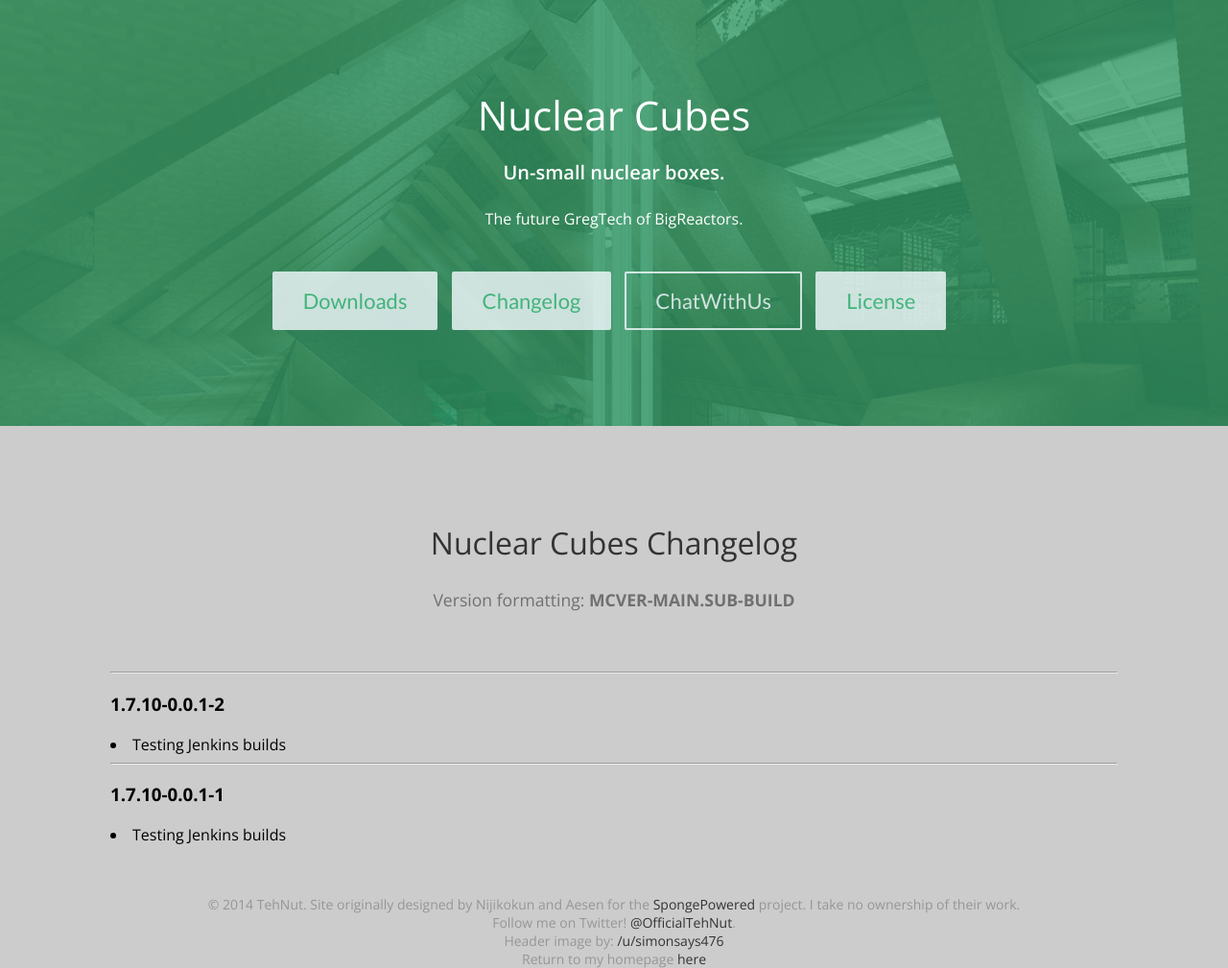
After one commit to TehNut/tehnut.info, a PHP site: page /nc/changelog/index.php in a window 1280 px wide. The commit adds this page. Shown: the whole page at 96% size. Run offline with PHP 8.4, Linux system fonts and the light colour scheme; some libraries are stand-ins or nearby versions.

Commit message:
Add NC page, add Mods page

```diff
--- a/include/header.php
+++ b/include/header.php
@@ -6,7 +6,7 @@
           		<h2>The boring, mean wannabe developer.</h2><br />
                 	Nicholas Ignoffo<br />
 
-			<a href="/rarm/" class="btn btn-large btn-full"><span class="icon ion-settings">  </span>Redstone Armory</a>
+			<a href="/mods/" class="btn btn-large btn-full"><span class="icon ion-settings">  </span>Mods</a>
             		<a href="http://tehnut.info/jenkins/" class="btn btn-large btn-full"><span class="ion-code-download">  </span>Jenkins</a>
             		<a href="https://webchat.esper.net/?channels=tehnut" target="new" class="btn btn-large btn-empty"><span class="icon ion-pound">  </span>ChatWithMe</a>
             		<a href="https://twitch.tv/datnut/" target="new" class="btn btn-large btn-full"><span class="icon ion-game-controller-b">  </span>Twitch</a>
--- /dev/null
+++ b/nc/changelog/index.php
@@ -0,0 +1,50 @@
+<head>
+  <meta charset="utf-8">
+  <title>Changelog</title>
+  <link rel="shortcut icon" href="../img/nutfavicon.png">
+  <link href='http://fonts.googleapis.com/css?family=Open+Sans:400,300,300italic,400italic,600,600italic,700,700italic,800,800italic|Lato:300,400,500,600' rel='stylesheet' type='text/css' />
+  <link href='http://code.ionicframework.com/ionicons/1.5.2/css/ionicons.min.css' rel='stylesheet' type='text/css' />
+  <link href='../css/changelog.css?' rel='stylesheet' type='text/css' />
+</head>
+<body>
+<?php include '../include/header.php'; ?>
+
+<div class="container">
+	<div class="box">
+    	<div class="inner">
+    		<h1>
+        		<span class="icon ion-ios7-paper"></span>
+    			Nuclear Cubes Changelog
+        	</h1>
+            <p>Version formatting: <b>MCVER-MAIN.SUB-BUILD</b></p>
+    	</div>
+    </div>
+  	<?php
+		$versions = array();
+		$file = file('changelog.txt');
+		$changelog = '';
+		$first = true;
+
+		foreach($file as $line) {
+			if(strpos($line, '*') !== 0) {
+				$key = trim(str_replace('.', '-', str_replace(' ', '-', $line)));
+				$version = ucfirst(trim($line));
+
+				array_push($versions, $key);
+				if(!$first)
+					$changelog .= '';
+				$changelog .= "<hr><div id='$key-fake'><h3>$version</h3></div>";
+				$first = false;
+			} else {
+				$change = substr($line, 1);
+				$changelog .= "<li>$change</li>";
+			}
+		}
+
+		echo($changelog);
+	?>
+</div>
+
+<?php include '../include/footer.php'; ?>
+</body>
+</html>
--- /dev/null
+++ b/nc/css/changelog.css
@@ -0,0 +1,200 @@
+/* By Nijikokun <nijikokun@gmail.com> */
+/* Modified by TehNut */
+
+* {
+    text-rendering: optimizeLegibility;
+    -webkit-font-smoothing: antialiased;
+    box-sizing: border-box;
+}
+
+body {
+	font-family: 'Open Sans', Helvetica, sans-serif;
+    background: rgba(204,204,204,1);
+    margin: 0;
+    padding: 0;
+}
+
+.container {
+    max-width: 1050px;
+    margin: 0 auto;
+}
+
+h1 {
+    font-size: 32px;
+    font-weight: 400;
+    line-height: 1.7em;
+    margin: 1em 0 0;
+    color: #333;
+}
+
+h2 {
+    font-size: 28px;
+    line-height: 1.5em;
+    margin: .5em 0 0;
+}
+
+p {
+    color: #707070;
+    font-size: 1.1em;
+    line-height: 1.7em;
+}
+
+a {
+	color: hsl(0,0%,20%);
+	text-decoration: none;
+}
+
+a:hover {
+    color: #888;
+    text-decoration: none;
+}
+
+header {
+    color: white;
+    background: url("../img/header2.png") no-repeat;
+    background-size: cover;
+}
+
+header .overlay {
+    background: hsla(150, 50%, 40%, 0.8);
+}
+
+header nav h1 {
+    margin: 0;
+    color: white;
+    padding: 6px 0 16px;
+    line-height: 30px;
+    font-weight: 300;
+}
+
+header nav ul {
+    list-style: none;
+    margin: 0;
+    padding: 0;
+    float: right;
+}
+
+header nav li {
+    list-style: none;
+    margin: 0;
+    padding: 0;
+    display: inline-block;
+    line-height: 30px;
+}
+
+header nav ul li a {
+    color: rgba(255, 255, 255, 0.8);
+    display: inline-block;
+    margin: 10px 0 0 5px;
+    padding: 0 12px;
+    font-size: .8em;
+    border: 2px solid transparent;
+    border-radius: 2px;
+}
+
+header nav ul li a:hover {
+    color: white;
+}
+
+header nav ul li a.join {
+    border-color: white;
+    font-weight: 600;
+    color: white;
+}
+
+header .hero {
+    text-align: center;
+    margin-bottom: 20px;
+    padding: 0 0 100px 0;
+}
+
+header .hero h1 {
+    color: white;
+    margin: 0;
+    padding-top: 2em;
+    font-size: 42px;
+    font-weight: 300;
+}
+
+header .hero h2 {
+    color: white;
+    font-size: 20px;
+    font-weight: 600;
+}
+
+header .hero .btn.btn-full {
+    display: inline-block;
+    margin: 2em 10px 0 0;
+    color: hsla(150, 75%, 40%, 0.8);
+    border: 2px solid hsl(210, 100%, 98%);
+    padding: 15px 30px;
+    border-radius: 2px;
+    background: none repeat scroll 0% 0% hsl(210, 100%, 98%);
+    font-family: Lato, sans-serif;
+    font-size: 22px;
+    font-weight: 400;
+    opacity: 0.8;
+    transition: all .4s;
+}
+
+header .hero .btn.btn-empty {
+    display: inline-block;
+    margin: 2em 10px 0 0;
+    color: hsl(210, 100%, 98%);
+    border: 2px solid hsl(210, 100%, 98%);
+    padding: 15px 30px;
+    border-radius: 2px;
+    font-family: Lato, sans-serif;;
+    font-size: 22px;
+    font-weight: 400;
+    opacity: 0.8;
+    transition: all .4s;
+}
+
+header .hero .btn:hover {
+    opacity: 1;
+}
+
+header .hero .meta {
+    font-size: 11px;
+    background: hsla(150, 75%, 40%, 0.8);
+}
+
+.box {
+    float: left;
+    width: 100%;
+    margin: 1.7em 0;
+}
+
+.box .inner {
+    text-align: center;
+    padding: 15px;
+}
+
+.box .inner .icon {
+    font-size: 52px;
+    color: #888;
+}
+
+.box .inner .dark.icon:before {
+    color: #111;
+}
+
+.box .inner .icon:before {
+    color: hsla(150, 75%, 40%, 0.8);
+}
+
+article {
+    position: relative;
+    padding-left: 200px;
+}
+
+article .icon {
+    position: absolute;
+    left: 0;
+    top: 0;
+    margin-top: -20px;
+    padding: 0 30px;
+
+    font-size: 202px;
+}
--- /dev/null
+++ b/nc/include/footer.php
@@ -0,0 +1,10 @@
+<br clear="both"></div>
+
+<div class="container">
+	<div class="footer" style="clear: both; margin-top: 30px; height:60px; text-align: center; font-size:14px; color: rgb(150, 150, 150);">
+    	<span>&copy; 2014 TehNut. Site originally designed by Nijikokun and Aesen for the <a href="http://www.spongepowered.org/" target="new">SpongePowered</a> project. I take no ownership of their work.</span><br>
+      	<span>Follow me on Twitter! <a href="https://twitter.com/OfficialTehNut" target="new">@OfficialTehNut</a>.</span><br />
+      	<span>Header image by: <a href="http://www.reddit.com/user/simonsays476" target="new">/u/simonsays476</a></span><br />
+        <span>Return to my homepage <a href="http://tehnut.info/">here</a></span>
+	</div>
+</div>
--- /dev/null
+++ b/nc/include/header.php
@@ -0,0 +1,15 @@
+<header>
+    <div class="overlay">
+      	<div class="container">
+        	<div class="hero">
+          		<a href="http://tehnut.info/nc/"><h1>Nuclear Cubes</h1></a>
+          		<h2>Un-small nuclear boxes.</h2><br />
+                The future GregTech of BigReactors.<br />
+          		<a href="http://tehnut.info/jenkins/" class="btn btn-large btn-full"><span class="icon ion-android-download">  </span>Downloads</a>
+            	<a href="http://tehnut.info/nc/changelog/" class="btn btn-large btn-full"><span class="icon ion-ios7-paper">  </span>Changelog</a>
+            	<a href="https://webchat.esper.net/?channels=tehnut" target="new" class="btn btn-large btn-empty"><span class="icon ion-pound">  </span>ChatWithUs</a>
+            	<a href="https://github.com/TehNut/NuclearCubes/blob/master/LICENSE" target="new" class="btn btn-large btn-full"><span class="icon ion-android-storage">  </span>License</a>
+        	</div>
+    	</div>
+	</div>
+</header>
```
Also changed, not shown: mods/index.php (added, +42 -0 lines), nc/css/index.php (added, +20 -0 lines), nc/css/main.css (added, +200 -0 lines), nc/fallback.php (added, +20 -0 lines), nc/img/index.php (added, +20 -0 lines), nc/index.php (added, +42 -0 lines), nc/assets/rarmlogo.png (added), nc/changelog/changelog.txt (added), nc/img/header.png (added), nc/img/header2.png (added), nc/img/nutfavicon.png (added).
